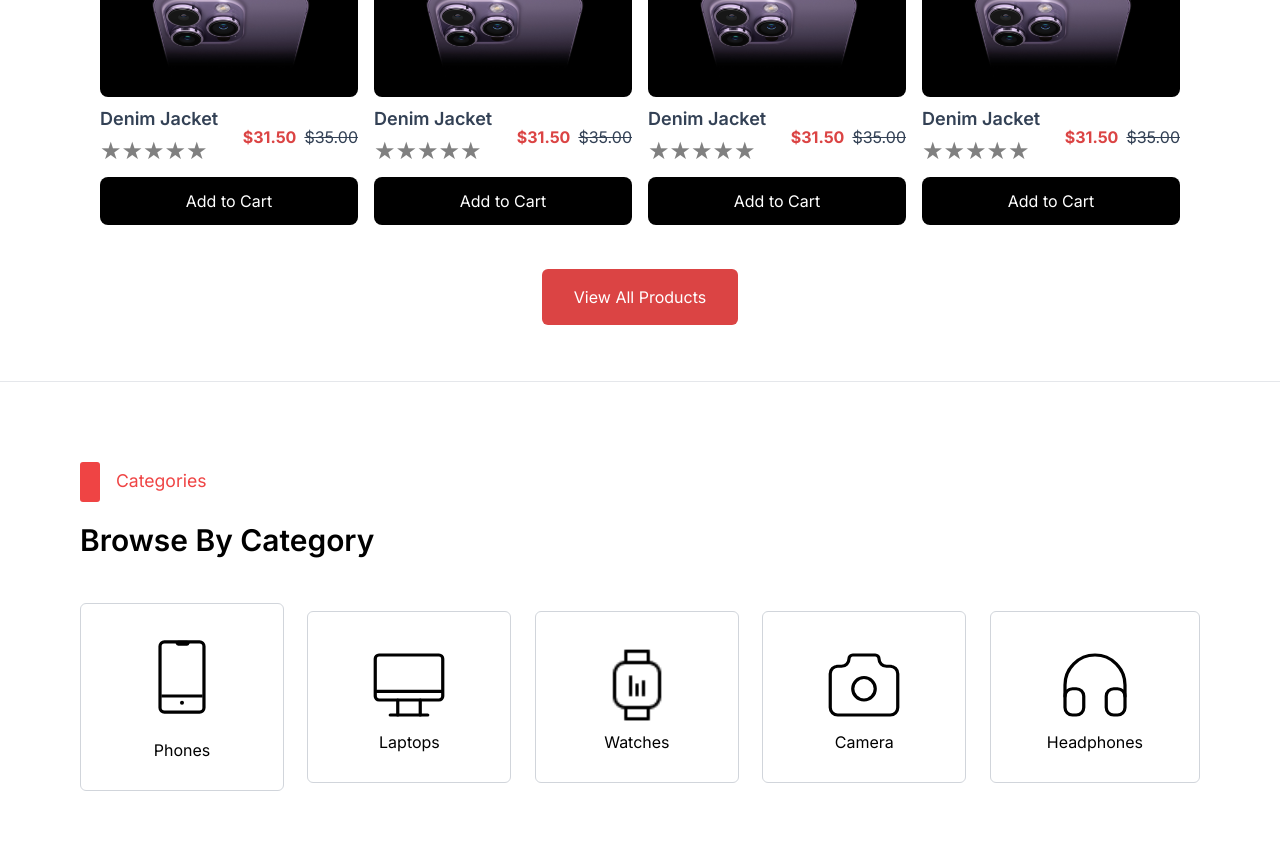
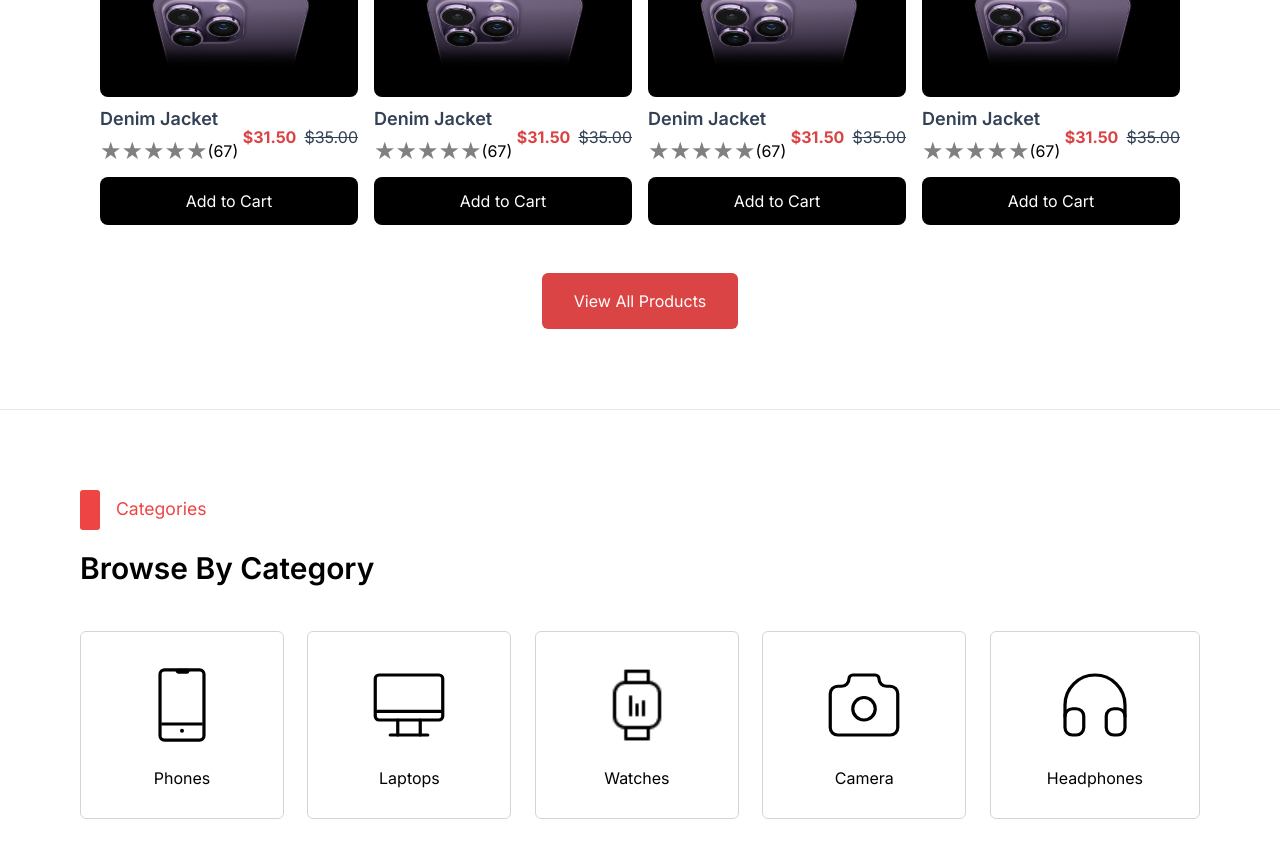
Before and after one commit to Mugisha-Samuella/Xclusive, a Next.js app: page /home in a window 1280 px wide. Shown: the part 860-1718 px from the top of the page. Built offline with nearby package versions, Linux system fonts and the light colour scheme.

Commit message:
Categories section adjustments

```diff
--- a/app/Components/Categories/Categories.tsx
+++ b/app/Components/Categories/Categories.tsx
@@ -3,7 +3,7 @@ import Image from "next/image";
 
 const Categories = () => {
   return (
-    <div className="p-6 pt-[8rem] md:p-20 ">
+    <div className="p-6 pt-[4rem] md:p-20 ">
       <div className=" items-center  flex flex-row gap-4">
         <div className="h-10 w-5 bg-red-500  rounded-[3px]"></div>
         <p className="text-red-500 text-[1.10rem]">Categories</p>
@@ -16,21 +16,21 @@ const Categories = () => {
           <Image src={"/Assets/Icons/Phone.svg"} width={90} height={90} alt="Phone icon" />
           <h3 className="pt-4">Phones</h3>
         </button>
-        <button className="border-gray-300 rounded-md border-[0.5px] flex flex-col  px-14 py-7 justify-center items-center">
+        <button className="border-gray-300 rounded-md border-[0.5px] flex flex-col  px-14 py-7 justify-center items-center md:hover:bg-red-500 ">
           <Image src={"/Assets/Icons/Computer.svg"} width={90} height={90} alt="Computer icon" />
-          <h3>Laptops</h3>
+          <h3 className="pt-4">Laptops</h3>
         </button>
-        <button className="border-gray-300 rounded-md border-[0.5px] flex flex-col px-14 py-7 justify-center items-center">
+        <button className="border-gray-300 rounded-md border-[0.5px] flex flex-col  px-14 py-7 justify-center items-center md:hover:bg-red-500 ">
           <Image src={"/Assets/Icons/SmartWatch.png"} width={90} height={90} alt="Smartwatch icon" />
-          <h3>Watches</h3>
+          <h3 className="pt-4">Watches</h3>
         </button>
-        <button className="border-gray-300 rounded-md border-[0.5px] flex flex-col  px-14 py-7 justify-center items-center">
+        <button className="border-gray-300 rounded-md border-[0.5px] flex flex-col  px-14 py-7 justify-center items-center md:hover:bg-red-500 ">
           <Image src={"/Assets/Icons/Camera.svg"} width={90} height={90} alt="Camera icon" />
-          <h3>Camera</h3>
+          <h3 className="pt-4">Camera</h3>
         </button>
-        <button className="border-gray-300 rounded-md border-[0.5px] flex flex-col  px-14 py-7 justify-center items-center">
-          <Image src={"/Assets/Icons/Headphone.svg"} width={90} height={90} alt="Headphone icon" />
-          <h3>Headphones</h3>
+        <button className="border-gray-300 rounded-md border-[0.5px] flex flex-col  px-14 py-7 justify-center items-center md:hover:bg-red-500 ">
+          <Image src={"/Assets/Icons/Headphone.svg"} width={90} height={90} alt="Headphones icon" />
+          <h3 className="pt-4">Headphones</h3>
         </button>
       </div>
     </div>
--- a/app/Components/ProductCard/Productcard.js
+++ b/app/Components/ProductCard/Productcard.js
@@ -16,13 +16,16 @@ const ProductCard = () => {
             className="rounded-lg"
             src={"/Assets/Images/heroimage.png"}
             alt="Play"
-            width={320}
+            width={370}
             height={50}
           />
         <div className="flex flex-row items-center justify-between">
           <div>
           <h1 className="text-slate-700 text-lg font-semibold">Denim Jacket</h1>
+          <div className="flex flex-row justify-center items-center">
           <ReactStars count={5} size={24} activeColor={"#ffd700"} />
+          <h2>	&#40;67&#41;</h2>
+          </div>
           </div>
           <div className="flex flex-row gap-2">
           <h1 className="text-primary font-bold">$31.50</h1>
--- a/app/Components/TodaySection/TodaysSection.tsx
+++ b/app/Components/TodaySection/TodaysSection.tsx
@@ -25,7 +25,7 @@ const TodaysSection = () => {
             <Productcard />
             <Productcard />
           </div>
-          <div className="p-6">
+          <div className="p-7 pb-[3rem]">
             <button className="bg-primary hover:bg-lightprimary text-white p-4 px-8 rounded-md">
               View All Products
             </button>
--- a/app/not-found.jsx
+++ b/app/not-found.jsx
@@ -1,26 +1,30 @@
-import React from 'react'
+import React from "react";
 import Image from "next/image";
-import Link from 'next/link';
+import Link from "next/link";
 
 export default function NotFound() {
   return (
-    <div className='flex flex-col md:flex-row w-screen justify-center items-center'>
-    <div className='bg-primary w-screen md:min-h-screen'>
+    <div className="flex flex-col md:flex-row w-screen justify-center items-center">
+      <div className="bg-primary w-screen md:min-h-screen">
         <Image
           style={{
-              width:"80%"
+            width: "80%",
           }}
           src={"/Assets/Images/notfound.svg"}
           width={300}
           height={300}
-            alt="Hero image"
+          alt="not found image"
         />
       </div>
-    <div className='md:p-[10rem]'>
-      <h1>404</h1>
+      <div className="md:p-[10rem] justify-center items-center text-center">
+        <div className="flex flex-col ">
+          <h1 className="text-[6rem]">404</h1>
           <h1>Ooops!</h1>
           <h3>Page Not Found</h3>
-      <p>This page doesn't exist or was removed! We suggest you got back home</p>
+          <p className="text-center">
+            This page doesn't exist or was removed! We suggest you got back home
+          </p>
+        </div>
         <div className="p-6">
           <button className="bg-primary hover:bg-lightprimary text-white p-4 px-8 rounded-md">
             <Link href="/home"> Back to Home</Link>
@@ -28,5 +32,5 @@ export default function NotFound() {
         </div>
       </div>
     </div>
-  )
+  );
 }
```
Lines whose indentation alone changed are shown as unchanged.
